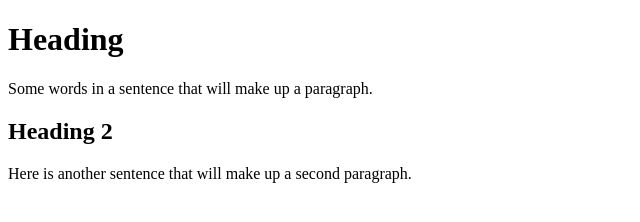
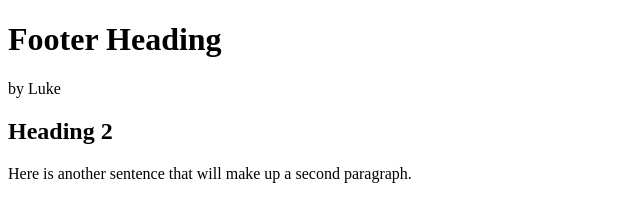
Before and after one commit to lukeedwardr/lukeedwardr.github.io, a plain HTML site: page index.html in a window 1280 px wide. Shown: the whole page, without its empty margins (0-640 px from the left). Drawn offline with Linux system fonts and the light colour scheme.

Commit message:
Updated Header and Article content

```diff
--- a/index.html
+++ b/index.html
@@ -10,10 +10,9 @@
 </head>
 <body>
 	<header>
-
+		<h1>Footer Heading</h1>
+		<p>by Luke</p>
 	</header>
-	<h1>Heading</h1>
-	<p>Some words in a sentence that will make up a paragraph.</p>
 	<article>
 		<h2>Heading 2</h2>
 		<p>Here is another sentence that will make up a second paragraph.</p>
```
